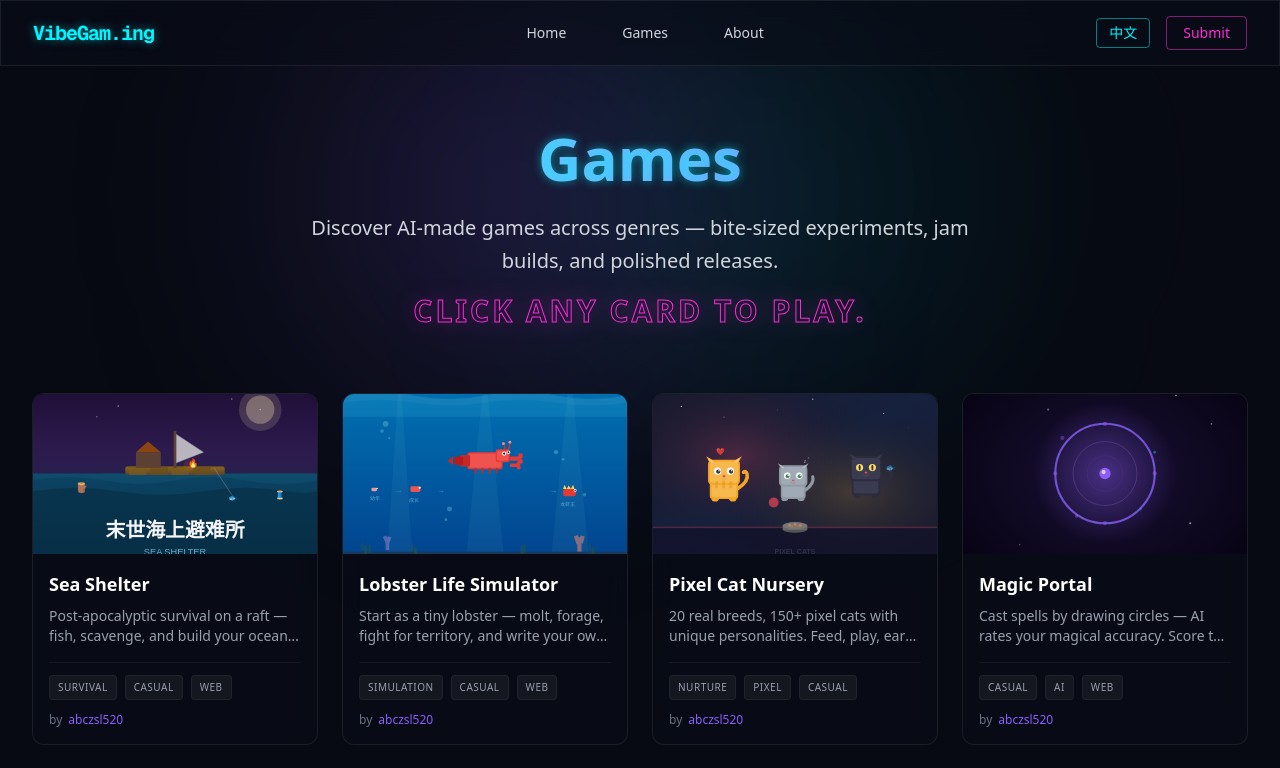
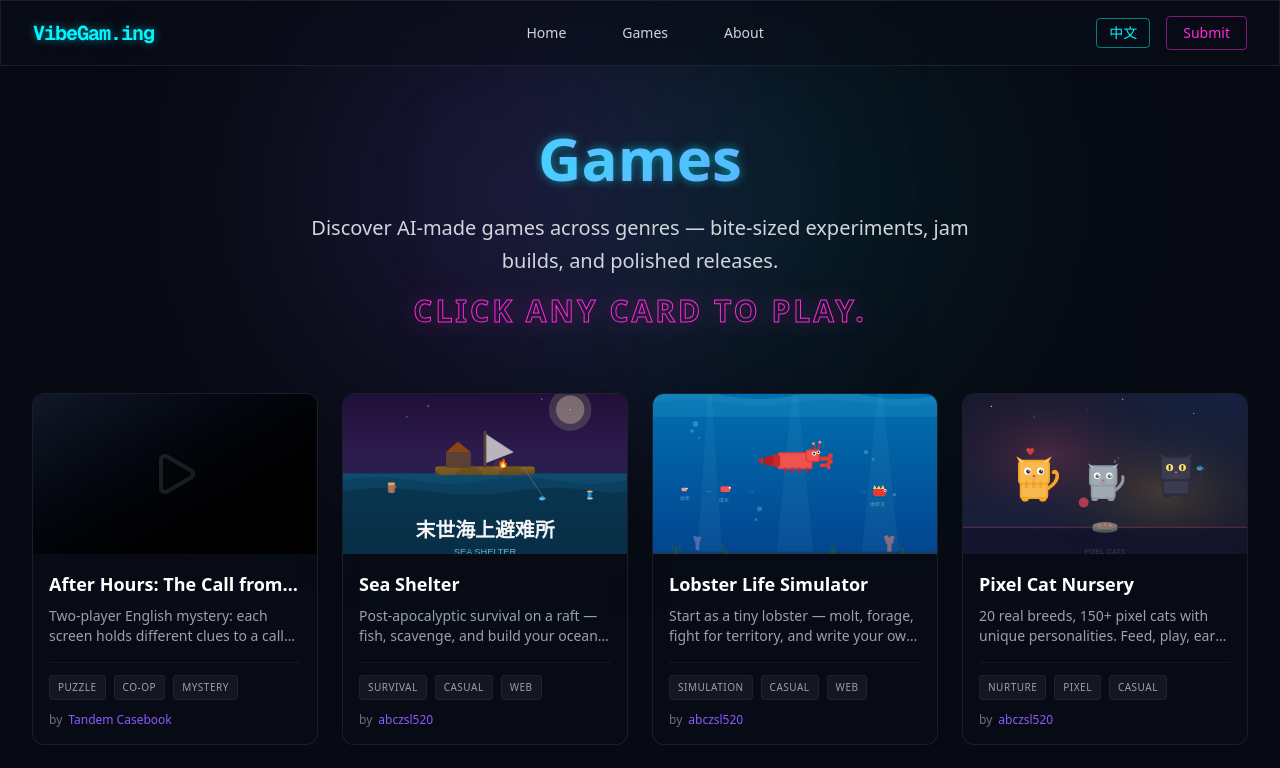
Before and after one commit to MaydayV/vibegaming, a Next.js app: page /en/games in a window 1280 px wide. Shown: the top 768 px of the page. Built offline with nearby package versions, Linux system fonts and the light colour scheme.

Commit message:
Add After Hours two-player browser mystery

```diff
--- a/src/content/games.ts
+++ b/src/content/games.ts
@@ -12,6 +12,25 @@ export type Game = {
 };
 
 export const games: Game[] = [
+    {
+        "slug": "after-hours-room-214",
+        "title": "After Hours: The Call from Room 214 — Free Chapter",
+        "tagline": {
+            "en": "Two-player English mystery: each screen holds different clues to a call from a room with no phone. Free chapter; optional full case US$12.99/pair, one room, 90 days. AI-assisted text, art and code.",
+            "zh": "仅限两人的英文悬疑解谜：两端各握不同线索，共同追查无电话房间的来电。首章免费；完整案情可选，每对玩家12.99美元、一个房间、90天。文字、美术和代码使用AI辅助。"
+        },
+        "url": "https://tandemcasebook.itch.io/after-hours-room-214",
+        "author": "Tandem Casebook",
+        "source": "https://x.com/hghj75",
+        "tags": [
+            "Puzzle",
+            "Co-op",
+            "Mystery",
+            "Web",
+            "AI-assisted"
+        ],
+        "createdAt": "2026-10-09"
+    },
     {
         slug: "neon-drift",
         title: "Neon Drift",
```
